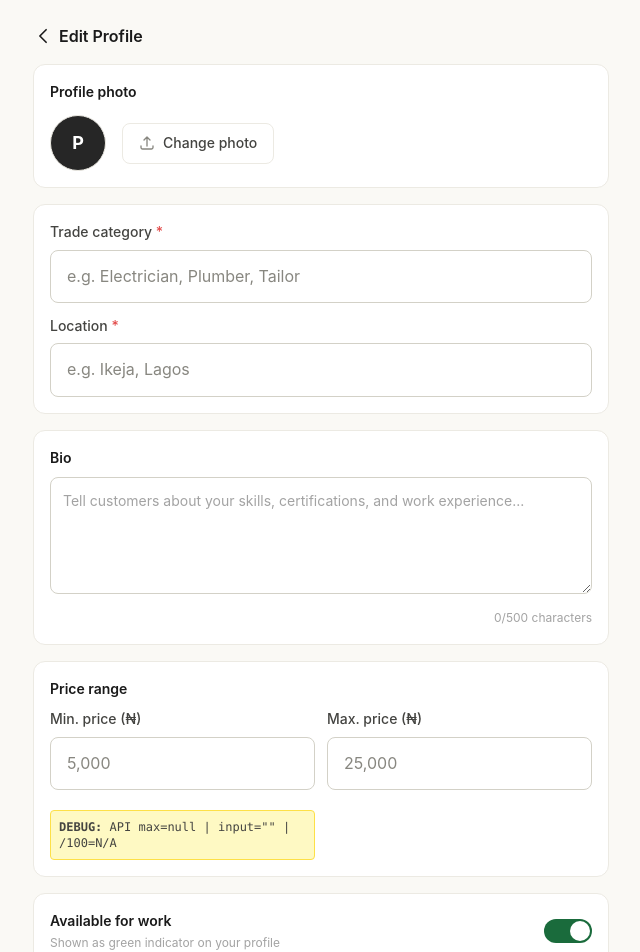
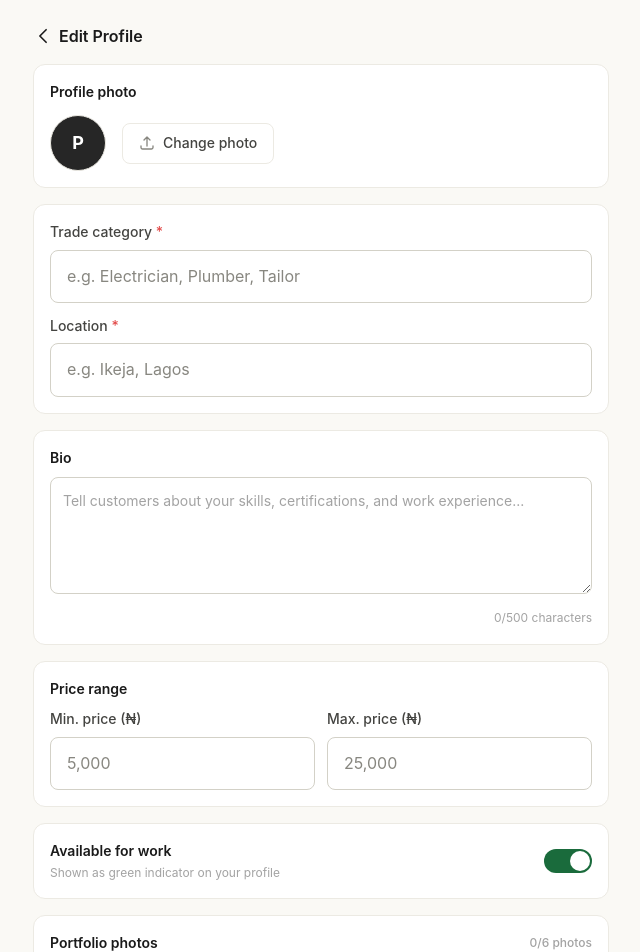
Before and after one commit to Missking001/SabiPro, a Next.js app in the folder apps/web/: page /provider/profile in a window 1280 px wide. Shown: the top 952 px of the page, without its empty margins (319-959 px from the left). Built offline with nearby package versions, Linux system fonts and the light colour scheme; no server answers.

Commit message:
chore: remove debug code from profile page

```diff
--- a/apps/web/app/provider/profile/page.tsx
+++ b/apps/web/app/provider/profile/page.tsx
@@ -358,16 +358,13 @@ export default function ProviderProfilePage() {
                 onChange={(e) => setPriceRangeMin(e.target.value)}
               />
               <Input
-                id="max-price-input"
                 label="Max. price (₦)"
                 type="number"
                 placeholder="25,000"
                 value={priceRangeMax}
                 onChange={(e) => setPriceRangeMax(e.target.value)}
               />
-              <div className="mt-2 p-2 bg-yellow-100 border border-yellow-300 rounded text-xs font-mono">
-                <strong>DEBUG:</strong> API max={String(provider?.priceRangeMax ?? 'null')} | input="{priceRangeMax}" | /100={provider?.priceRangeMax != null ? provider.priceRangeMax / 100 : 'N/A'}
-              </div>
+
             </div>
           </div>
 
```
